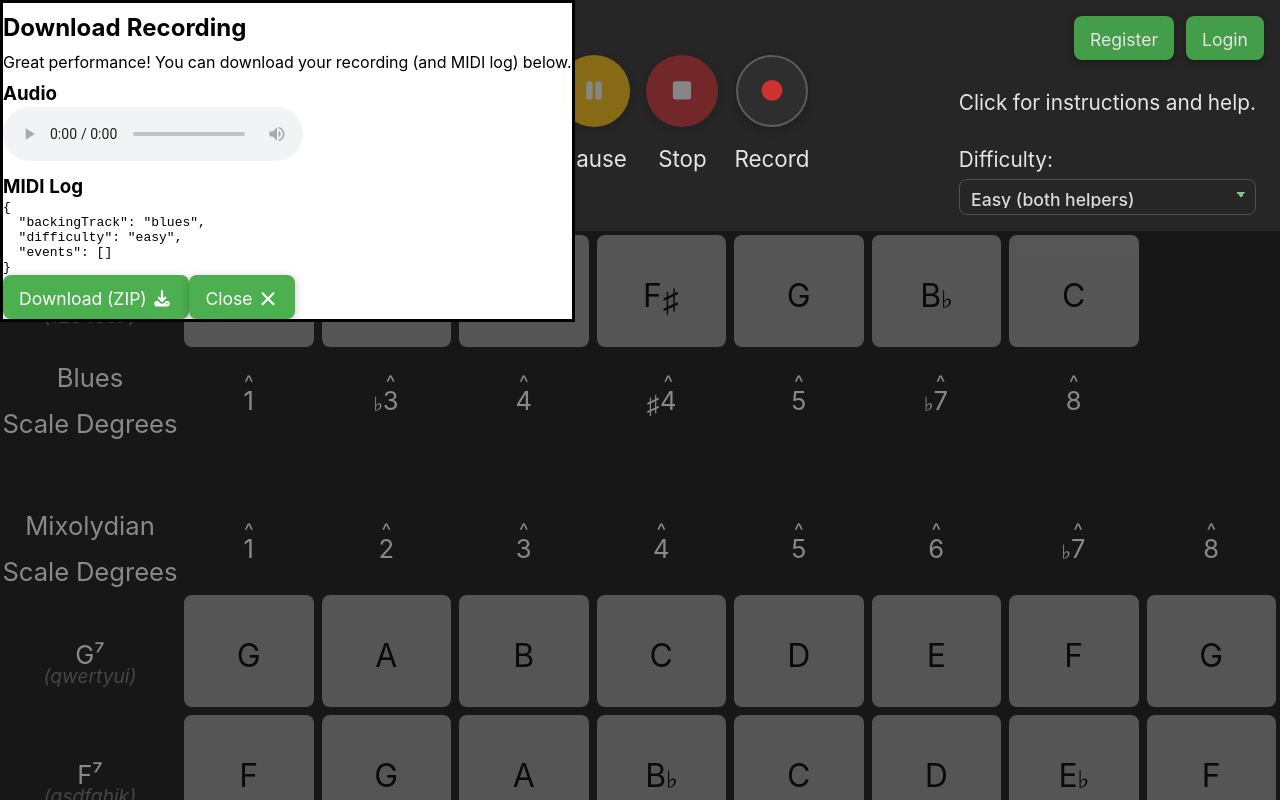
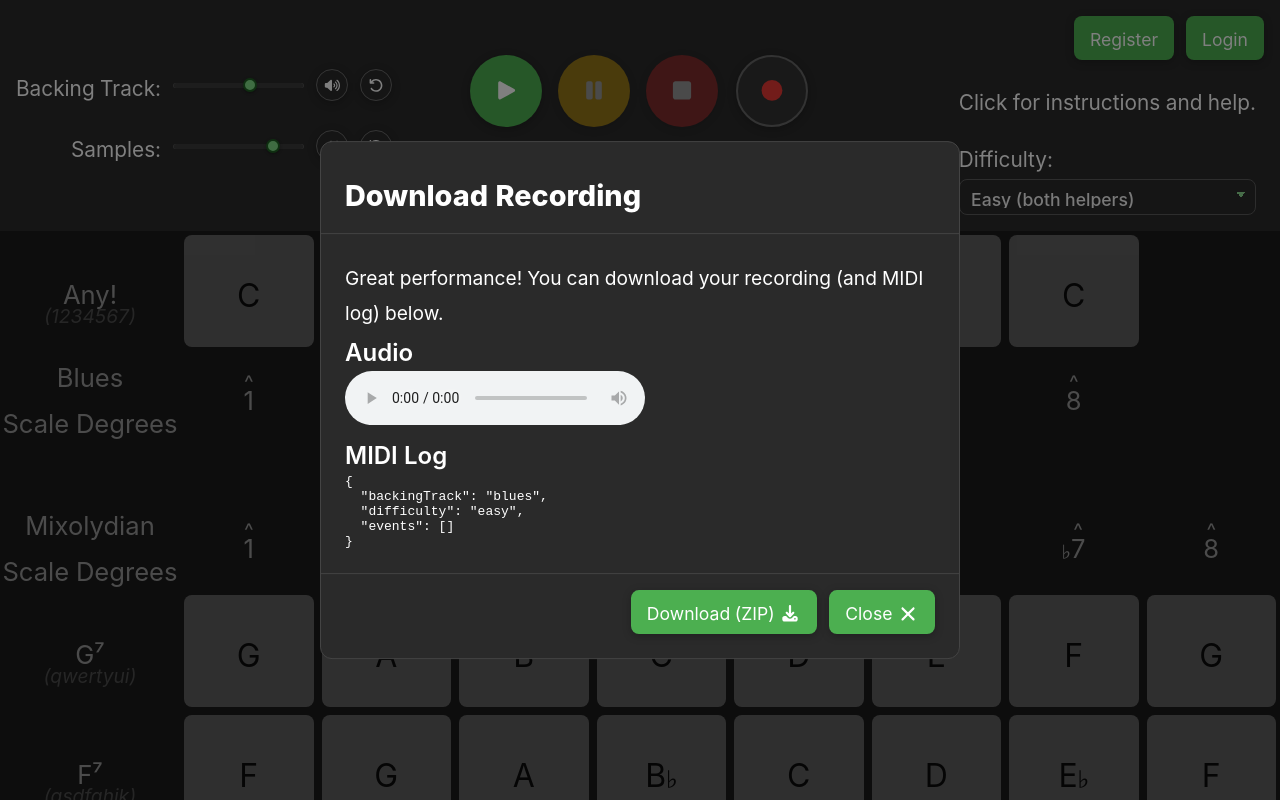
Before and after one commit to asdfang/color-improv, a React (Vite) app in the folder client/: page / in a window 1280 px wide. Both pictures are taken after a click on the button 772 px from the left and 90 px from the top of the page. Shown: the top 800 px of the page. Built offline with nearby package versions, Linux system fonts and the light colour scheme; no server answers.

Commit message:
feat: create styles for base Dialog and its sections
- Add id and optional footer section as props to Dialog component

```diff
--- a/client/src/components/dialogs/AuthDialog.jsx
+++ b/client/src/components/dialogs/AuthDialog.jsx
@@ -49,6 +49,7 @@ export function AuthDialog({ isOpen, onClose, openToRegister, setOpenToRegister,
 
     return (
         <Dialog
+            id="auth-dialog"
             isOpen={isOpen}
             onClose={handleClose}
             title={openToRegister ? 'Register' : 'Login'}
--- a/client/src/components/dialogs/ConfirmCloseDialog.jsx
+++ b/client/src/components/dialogs/ConfirmCloseDialog.jsx
@@ -3,21 +3,25 @@ import PropTypes from 'prop-types';
 
 /** @param {{isOpen: boolean, onGoBack: () => void, onConfirmClose: () => void}} props */
 export function ConfirmCloseDialog({ isOpen, onGoBack, onConfirmClose }) {
+    const footer = (
+        <>
+            <button className="btn-text back-btn" onClick={onGoBack}>
+                Go Back
+            </button>
+            <button className="btn-text close-btn" onClick={onConfirmClose}>
+                Close Anyway
+            </button>
+        </>
+    );
     return (
         <Dialog
+            id="confirm-close-dialog"
             isOpen={isOpen}
             onClose={onGoBack}
             title="Unsaved Changes"
+            footer={footer}
         >
             <p>You have not downloaded your recording. Are you sure you want to close without downloading?</p>
-            <div className="confirm-close-buttons">
-                <button className="btn-text back-btn" onClick={onGoBack}>
-                    Go Back
-                </button>
-                <button className="btn-text close-btn" onClick={onConfirmClose}>
-                    Close Anyway
-                </button>
-            </div>
         </Dialog>
     )
 }
--- a/client/src/components/dialogs/ConflictDialog.jsx
+++ b/client/src/components/dialogs/ConflictDialog.jsx
@@ -5,6 +5,7 @@ import PropTypes from 'prop-types';
 export function ConflictDialog({ isOpen, onClose, onChooseLocal, onChooseServer }) {
     return (
         <Dialog
+            id="conflict-dialog"
             isOpen={isOpen}
             onClose={onClose}
             title="Conflict Detected"
--- a/client/src/components/dialogs/Dialog.jsx
+++ b/client/src/components/dialogs/Dialog.jsx
@@ -3,10 +3,17 @@ import PropTypes from 'prop-types';
 
 /**
  *
- * @param {{isOpen: boolean, onClose: () => void, title?: string, closeOnBackdrop?: boolean, children: import('react').ReactNode}} props
- * @returns
+ * @param {{
+ *   id?: string,
+ *   isOpen: boolean,
+ *   onClose: () => void,
+ *   title?: string,
+ *   closeOnBackdrop?: boolean,
+ *   children: import('react').ReactNode,
+ *   footer?: import('react').ReactNode
+ * }} props
  */
-export function Dialog({isOpen, onClose, title, closeOnBackdrop = false, children}) {
+export function Dialog({id='', isOpen, onClose, title, closeOnBackdrop = false, children, footer=null}) {
     const dialogRef = useRef(/** @type {HTMLDialogElement | null} */ (null));
 
     useEffect(() => {
@@ -42,25 +49,23 @@ export function Dialog({isOpen, onClose, title, closeOnBackdrop = false, childre
     return (
         <dialog
             ref={dialogRef}
+            id={id || undefined}
             className="dialog"
             onClick={handleClick}
         >
-            {title && (
-                <header>
-                    <h2>{title}</h2>
-                </header>
-            )}
-            <div className="dialog-content">
-                {children}
-            </div>
+            {title && (<header className="dialog-header"><h2>{title}</h2></header>)}
+            <div className="dialog-content">{children}</div>
+            {footer && (<footer className="dialog-footer">{footer}</footer>)}
         </dialog>
     );
 }
 
 Dialog.propTypes = {
+    id: PropTypes.string,
     isOpen: PropTypes.bool.isRequired,
     onClose: PropTypes.func.isRequired,
     title: PropTypes.string,
     closeOnBackdrop: PropTypes.bool,
-    children: PropTypes.node
+    children: PropTypes.node,
+    footer: PropTypes.node,
 };
--- a/client/src/components/dialogs/DownloadDialog.jsx
+++ b/client/src/components/dialogs/DownloadDialog.jsx
@@ -92,13 +92,24 @@ export function DownloadDialog({ isOpen, onClose, recordingResult }) {
         }
     }
 
+    const footer = (
+        <>
+            <button className="btn-text download-btn" onClick={handleDownload}>
+                {hasDownloaded ? <>Downloaded {checkIcon}</> : <>Download (ZIP) {downloadIcon}</>}
+            </button>
+            <button className="btn-text close-btn" onClick={handleClose}>Close {closeIcon}</button>
+        </>
+    );
+
     return (
         <>
             <Dialog
+                id="download-dialog"
                 isOpen={isOpen}
                 onClose={handleClose}
                 title="Download Recording"
                 closeOnBackdrop={false} // Prevent accidentally closing
+                footer={footer}
             >
                 <p>Great performance! You can download your recording (and MIDI log) below.</p>
                 <div className="recording-preview">
@@ -114,12 +125,6 @@ export function DownloadDialog({ isOpen, onClose, recordingResult }) {
                             <pre ref={preRef} />
                         </div>
                     </div>
-                </div>
-                <div className="download-buttons">
-                    <button className="btn-text download-btn" onClick={handleDownload}>
-                        {hasDownloaded ? <>Downloaded {checkIcon}</> : <>Download (ZIP) {downloadIcon}</>}
-                    </button>
-                    <button className="btn-text close-btn" onClick={handleClose}>Close {closeIcon}</button>
                 </div>
             </Dialog>
             <ConfirmCloseDialog
--- a/client/src/components/dialogs/InstructionsDialog.jsx
+++ b/client/src/components/dialogs/InstructionsDialog.jsx
@@ -7,6 +7,7 @@ import PropTypes from 'prop-types';
 export function InstructionsDialog({ isOpen, onClose }) {
     return (
         <Dialog
+            id="instructions-dialog"
             isOpen={isOpen}
             onClose={onClose}
             title="Instructions"
--- a/client/src/main.jsx
+++ b/client/src/main.jsx
@@ -9,6 +9,7 @@ import { AuthProvider } from './contexts/AuthContext';
 import './styles/base.css';
 import './styles/controls.css';
 import './styles/grid.css';
+import './styles/dialogs.css';
 
 const domNode = document.getElementById('root');
 const root = createRoot(domNode);
--- a/client/src/styles.css
+++ b/client/src/styles.css
@@ -421,12 +421,12 @@ kbd {
 
 /* 4) Dialogs */
 dialog {
-    font-family: var(--font-ui);
+    /* font-family: var(--font-ui); */
     background: var(--color-surface);
-    color: var(--color-text);
+    /* color: var(--color-text); */
     border: 1px solid var(--color-border);
     border-radius: var(--radius-lg);
-    padding: 0;
+    /* padding: 0; */
     max-width: 700px;
     width: 90vw;
     box-shadow: var(--shadow-md);
--- /dev/null
+++ b/client/src/styles/dialogs.css
@@ -0,0 +1,39 @@
+/* Base Dialog */
+dialog {
+    position: fixed;
+    top: 50%;
+    left: 50%;
+    transform: translate(-50%, -50%);
+    background: var(--color-surface);
+    border: 1px solid var(--color-border);
+    border-radius: var(--radius-lg);
+    color: inherit;
+    /* Padding handled by each dialog - separators need full width */
+}
+dialog::backdrop { background: rgba(0, 0, 0, 0.5); }
+dialog p {
+    font-size: 1.2rem;
+}
+
+.dialog-header {
+    padding: 1.5rem 1.5rem 1rem;
+    border-bottom: 1px solid var(--color-border);
+}
+.dialog-header h2 {
+    font-size: 1.8rem;
+    font-weight: 800;
+}
+.dialog-content {
+    padding: 1.5rem;
+}
+.dialog-content h3 {
+    font-size: 1.5rem;
+    font-weight: 600;
+}
+.dialog-footer {
+    display: flex;
+    justify-content: flex-end; /* for buttons */
+    gap: 0.75rem;
+    padding: 1rem 1.5rem 1.5rem;
+    border-top: 1px solid var(--color-border);
+}
```
